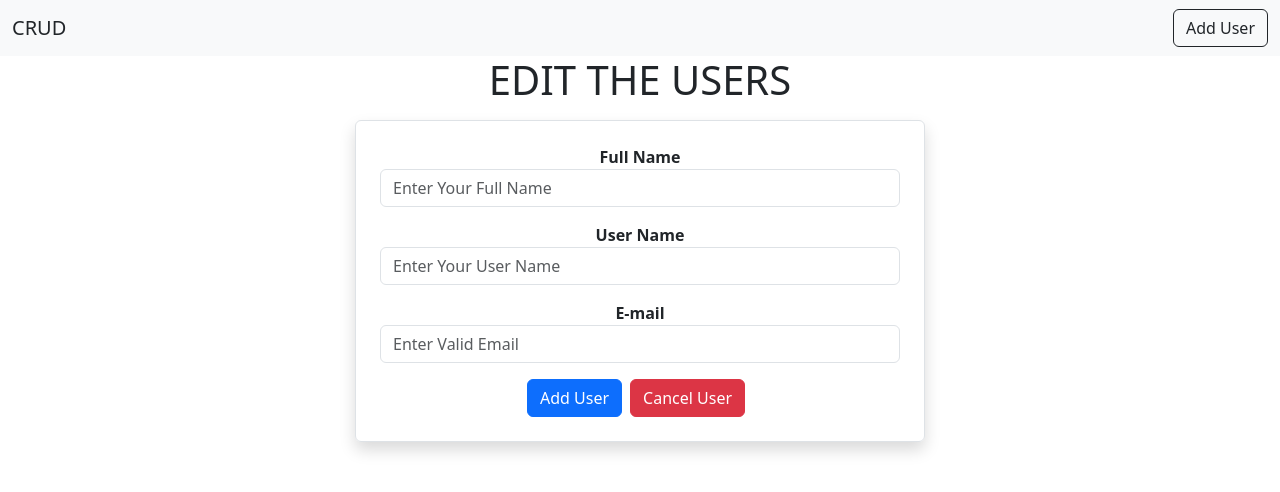
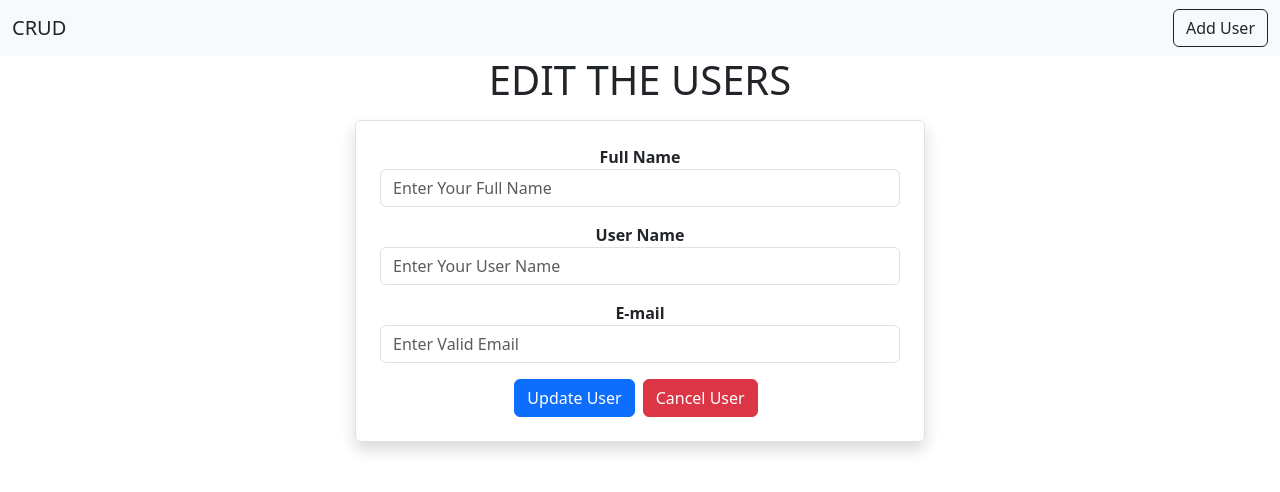
Before and after one commit to Dinuki85/SpringbootCRUDAppliCATION, a React (Create React App) app: page /edituser/1 in a window 1280 px wide. Shown: the top 492 px of the page. Built offline with nearby package versions, Linux system fonts and the light colour scheme; no server answers.

Commit message:
Updated the button name

```diff
--- a/src/users/EditUser.js
+++ b/src/users/EditUser.js
@@ -40,7 +40,7 @@ export default function EditUser() {
     <div className="container">
       <h1>EDIT THE USERS</h1>
       <div className="row">
-        <div className="shadow col-md-6 offset-md-3 border rounded p-4 mt-2">
+        <div className="p-4 mt-2 border rounded shadow col-md-6 offset-md-3">
           <form onSubmit={(e) => onSubmit(e)}>
             <div className="mb-3">
               <label htmlFor="Name" className="form-lable">
@@ -82,10 +82,10 @@ export default function EditUser() {
               />
             </div>
             <button type="submit" className="btn btn-primary ">
-              Add User
+             Update User
             </button>
 
-            <Link className="btn btn-danger mx-2" to="/">
+            <Link className="mx-2 btn btn-danger" to="/">
               Cancel User
             </Link>
           </form>
```
